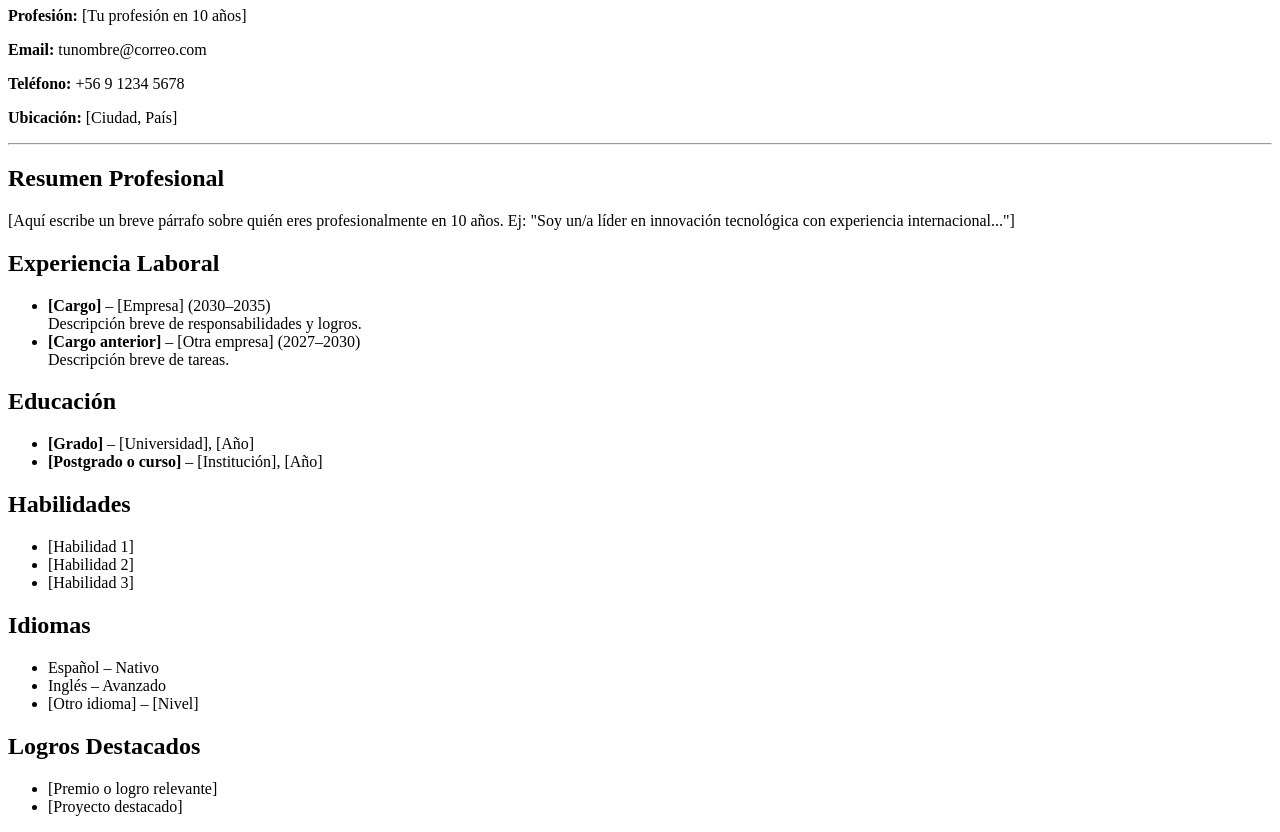
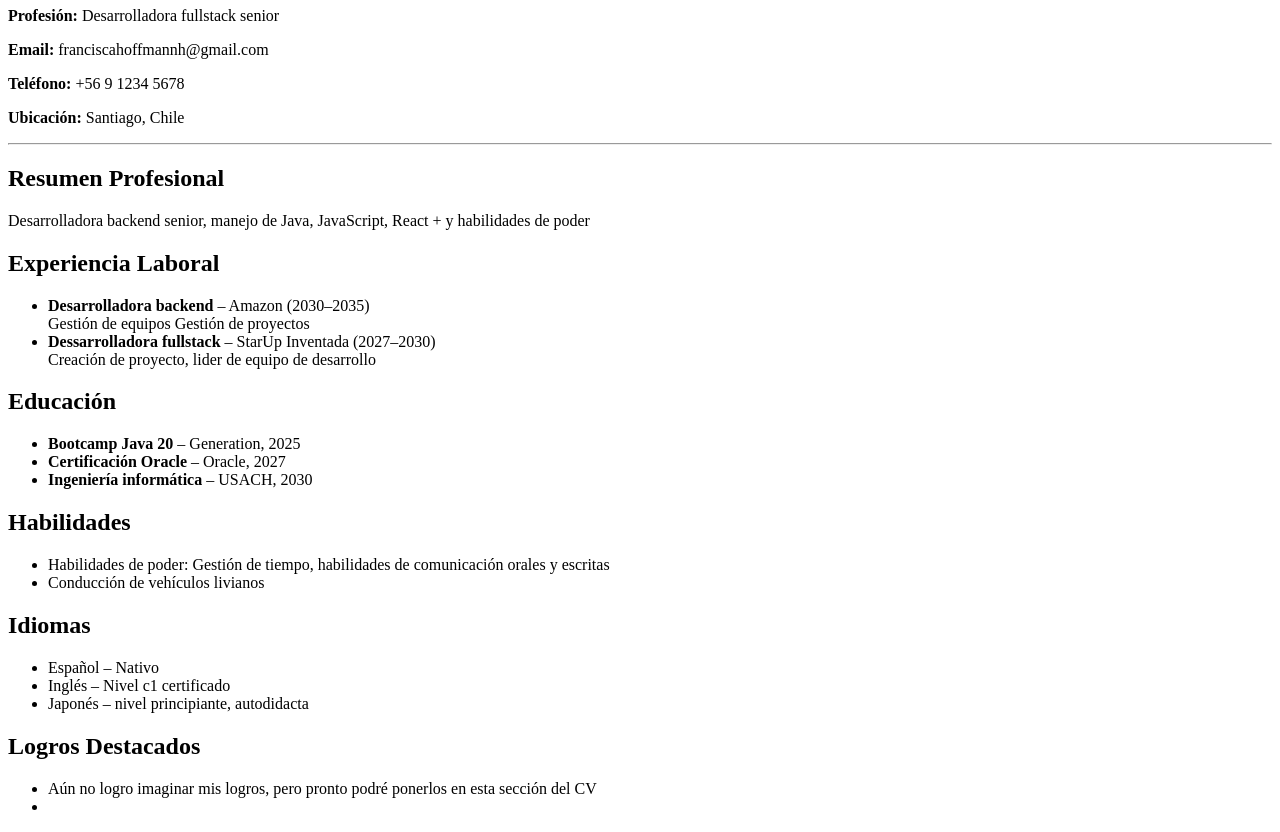
Before and after one commit to OvejaNativa/MiCVdelFuturo, a plain HTML site: page index.html in a window 1280 px wide. Shown: the part 73-905 px from the top of the page. Drawn offline with Linux system fonts and the light colour scheme.

Commit message:
Update index.html
Actualización datos (Ayer se perdieron porque se me reinició el pc)

```diff
--- a/index.html
+++ b/index.html
@@ -2,61 +2,64 @@
 <html lang="es">
 <head>
     <meta charset="UTF-8">
-    <title>Currículum Futuro - [Tu Nombre]</title>
+    <title>Currículum Futuro - Francisca Hoffmannn</title>
 </head>
 <body>
 
-    <h1>[Tu Nombre Completo]</h1>
-    <p><strong>Profesión:</strong> [Tu profesión en 10 años]</p>
-    <p><strong>Email:</strong> tunombre@correo.com</p>
+    <h1>Francisca Hoffmann Reyes</h1>
+    <p><strong>Profesión:</strong> Desarrolladora fullstack senior</p>
+    <p><strong>Email:</strong> franciscahoffmannh@gmail.com</p>
     <p><strong>Teléfono:</strong> +56 9 1234 5678</p>
-    <p><strong>Ubicación:</strong> [Ciudad, País]</p>
+    <p><strong>Ubicación:</strong> Santiago, Chile</p>
 
     <hr>
 
     <h2>Resumen Profesional</h2>
-    <p>[Aquí escribe un breve párrafo sobre quién eres profesionalmente en 10 años. Ej: "Soy un/a líder en innovación tecnológica con experiencia internacional..."]</p>
+    <p>Desarrolladora backend senior, manejo de Java, JavaScript, React + y habilidades de poder</p>
 
     <h2>Experiencia Laboral</h2>
     <ul>
         <li>
-            <strong>[Cargo]</strong> – [Empresa] (2030–2035)<br>
-            Descripción breve de responsabilidades y logros.
+            <strong>Desarrolladora backend</strong> – Amazon (2030–2035)<br>
+            Gestión de equipos
+            Gestión de proyectos
         </li>
         <li>
-            <strong>[Cargo anterior]</strong> – [Otra empresa] (2027–2030)<br>
-            Descripción breve de tareas.
+            <strong>Dessarrolladora fullstack</strong> – StarUp Inventada (2027–2030)<br>
+            Creación de proyecto, lider de equipo de desarrollo
         </li>
     </ul>
 
     <h2>Educación</h2>
     <ul>
         <li>
-            <strong>[Grado]</strong> – [Universidad], [Año]
+            <strong> Bootcamp Java 20</strong> – Generation, 2025
         </li>
         <li>
-            <strong>[Postgrado o curso]</strong> – [Institución], [Año]
+            <strong>Certificación Oracle</strong> – Oracle, 2027
+        </li>
+         <li>
+            <strong>Ingeniería informática</strong> – USACH, 2030
         </li>
     </ul>
 
     <h2>Habilidades</h2>
     <ul>
-        <li>[Habilidad 1]</li>
-        <li>[Habilidad 2]</li>
-        <li>[Habilidad 3]</li>
+        <li>Habilidades de poder: Gestión de tiempo, habilidades de comunicación orales y escritas</li>
+        <li>Conducción de vehículos livianos</li>
     </ul>
 
     <h2>Idiomas</h2>
     <ul>
         <li>Español – Nativo</li>
-        <li>Inglés – Avanzado</li>
-        <li>[Otro idioma] – [Nivel]</li>
+        <li>Inglés – Nivel c1 certificado</li>
+        <li>Japonés – nivel principiante, autodidacta</li>
     </ul>
 
     <h2>Logros Destacados</h2>
     <ul>
-        <li>[Premio o logro relevante]</li>
-        <li>[Proyecto destacado]</li>
+        <li>Aún no logro imaginar mis logros, pero pronto podré ponerlos en esta sección del CV</li>
+        <li></li>
     </ul>
 
 </body>
```
